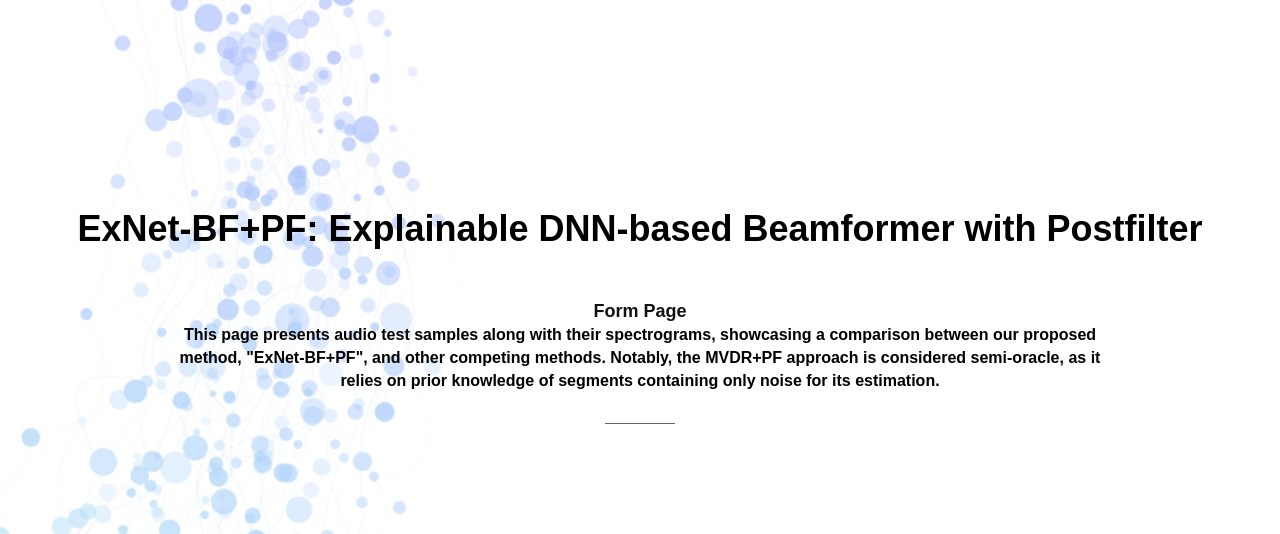
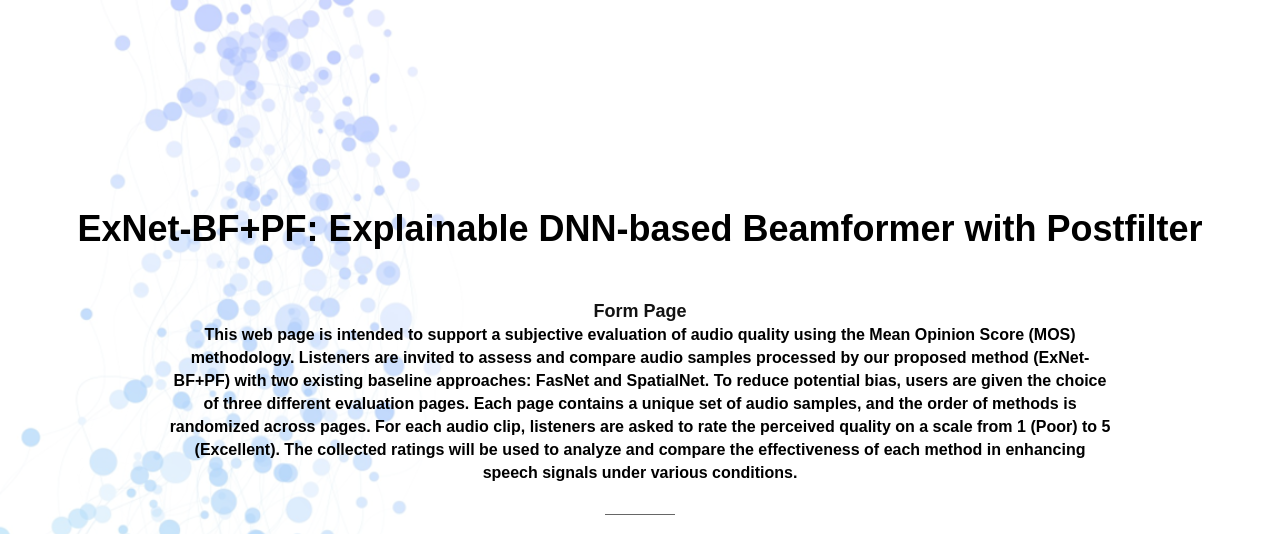
Before and after one commit to ExNet-BF-PF/ExNet-BF-PF.github.io, a plain HTML site: page from.html in a window 1280 px wide. Shown: the top 534 px of the page. Drawn offline with nearby package versions, Linux system fonts and the light colour scheme; some packages are replaced by stand-ins of ours; a script that the page names is missing; files whose address does not match are found by name; a web font is replaced by a local one.

Commit message:
Update from.html

```diff
--- a/from.html
+++ b/from.html
@@ -52,9 +52,16 @@
         <div class="col-md-10 col-md-offset-1">
 
                 <p style="color:black; font-family:Sans-Serif; font-size:16px">
-                    This page presents audio test samples along with their spectrograms, showcasing a comparison between our proposed
-                    method, "ExNet-BF+PF", and other competing methods. Notably, the MVDR+PF approach is considered semi-oracle, as it
-                    relies on prior knowledge of segments containing only noise for its estimation.
+                    This web page is intended to support a subjective evaluation of audio quality using the Mean Opinion Score (MOS) methodology.
+                    Listeners are invited to assess and compare audio samples processed by our proposed method (ExNet-BF+PF) with two existing
+                    baseline approaches: FasNet and SpatialNet.
+
+                    To reduce potential bias, users are given the choice of three different evaluation pages. Each page contains a unique set of
+                    audio samples, and the order of methods is randomized across pages. For each audio clip, listeners are asked to rate the
+                    perceived quality on a scale from 1 (Poor) to 5 (Excellent).
+
+                    The collected ratings will be used to analyze and compare the effectiveness of each method in enhancing speech signals under
+                    various conditions.
                 </p> <br><hr><br>
 
           </div>
```
